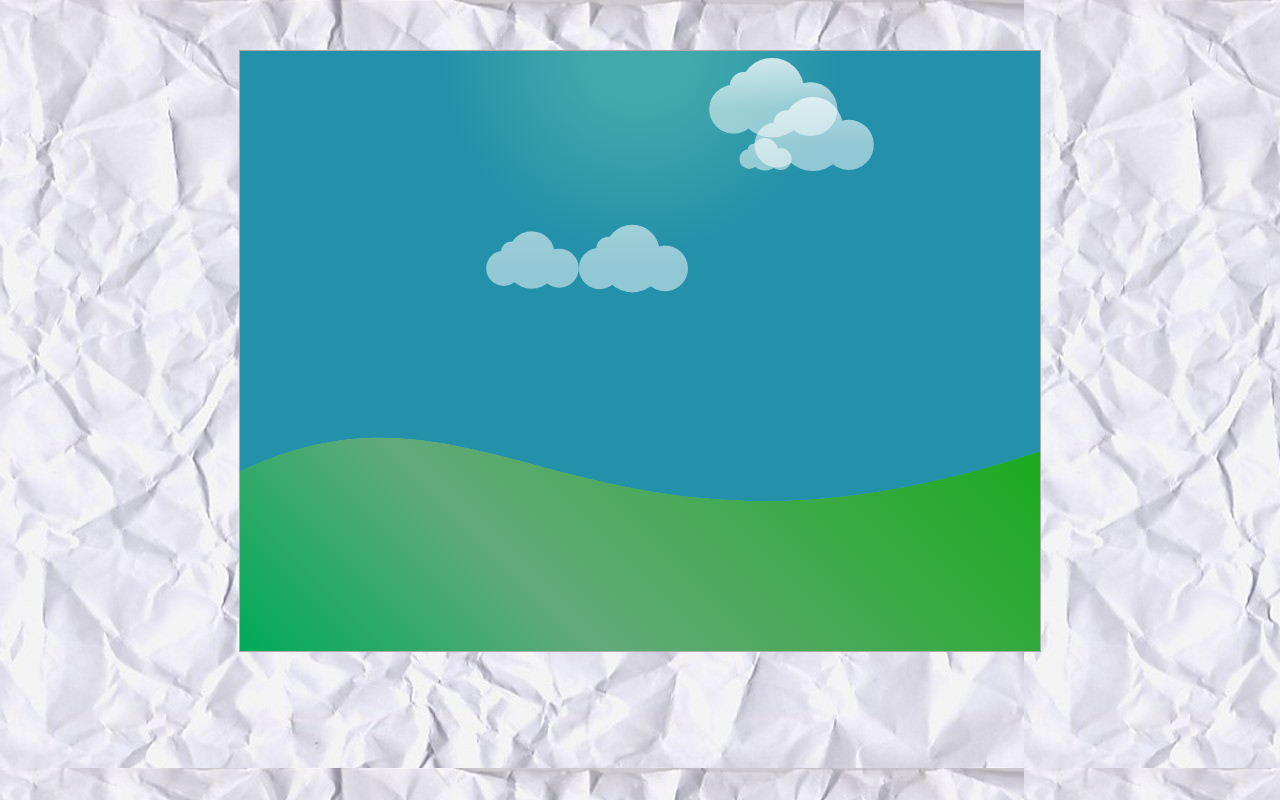
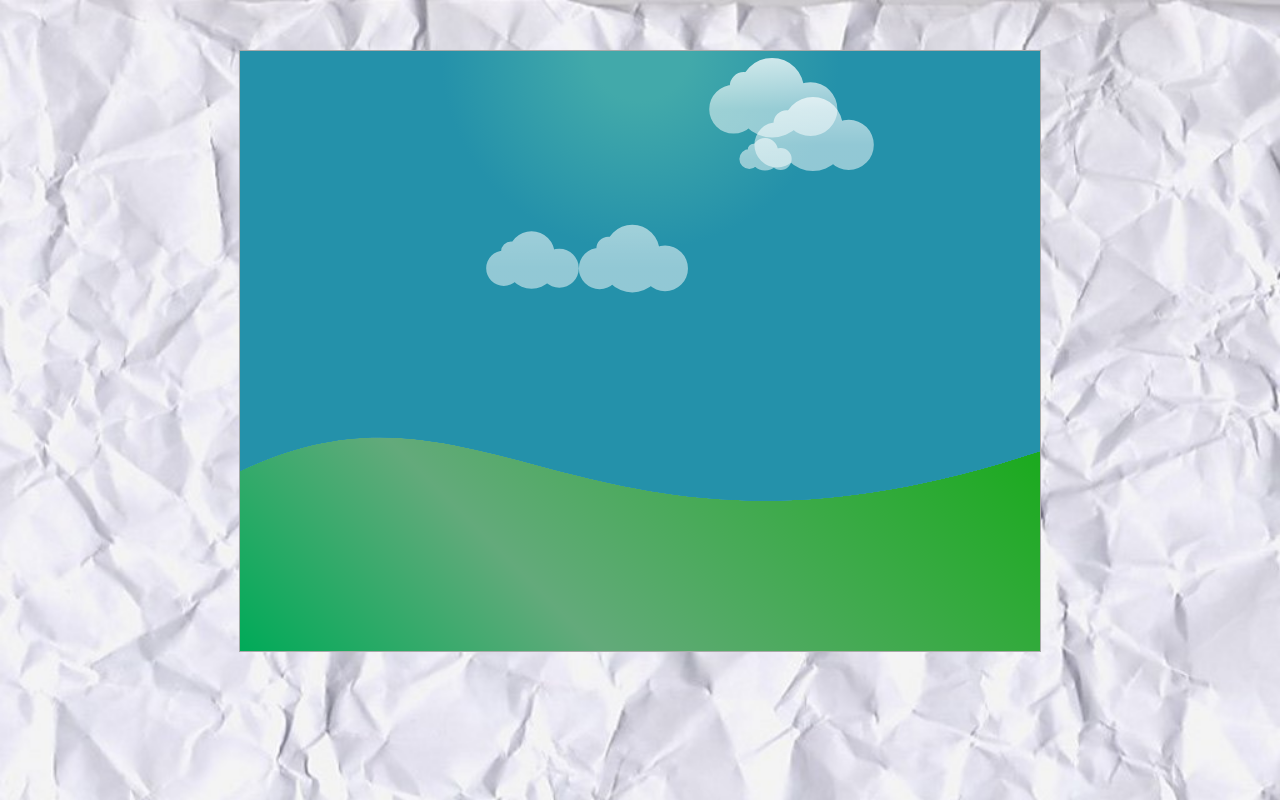
Before and after one commit to BrightWhisper/canvas-demo, a plain HTML site: page index.html in a window 1280 px wide. Drawn offline with Linux system fonts and the light colour scheme.

Commit message:
fix style

```diff
--- a/index.html
+++ b/index.html
@@ -10,9 +10,7 @@
 </head>
 <body>
     <div>
-        <canvas id="canvas" class = "canvas">
-            一定要支持canvas哟哟哟哟哟
-        </canvas>
+        <canvas id="canvas" class = "canvas"></canvas>
     </div>
 </body>
 </html>
--- a/main.css
+++ b/main.css
@@ -1,5 +1,5 @@
 * {
-    margin : 0;
+    margin: 0;
     padding: 0;
 }
 
@@ -9,11 +9,15 @@
     clear: both;
 }
 
-body{
-    background: url('./wall.jpg') repeat;
+body {
+    background: url('./wall.jpg') no-repeat;
+    background-size: cover;
+    display: flex;
+    justify-content: center;
+    align-items: center;
 }
 
-#canvas{
+#canvas {
     border: 1px solid #aaaaaa;
     display: block;
     margin: 50px auto;
```
